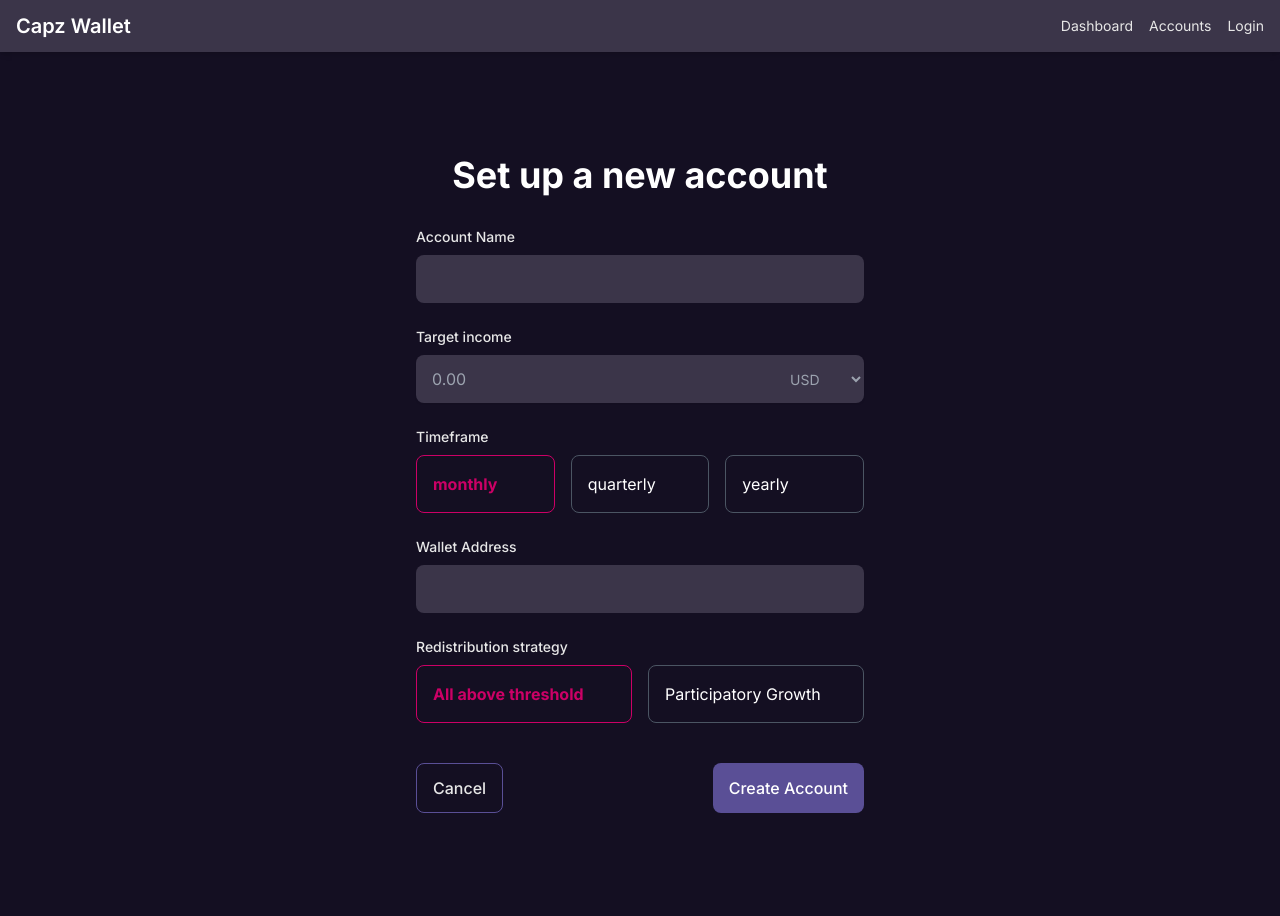
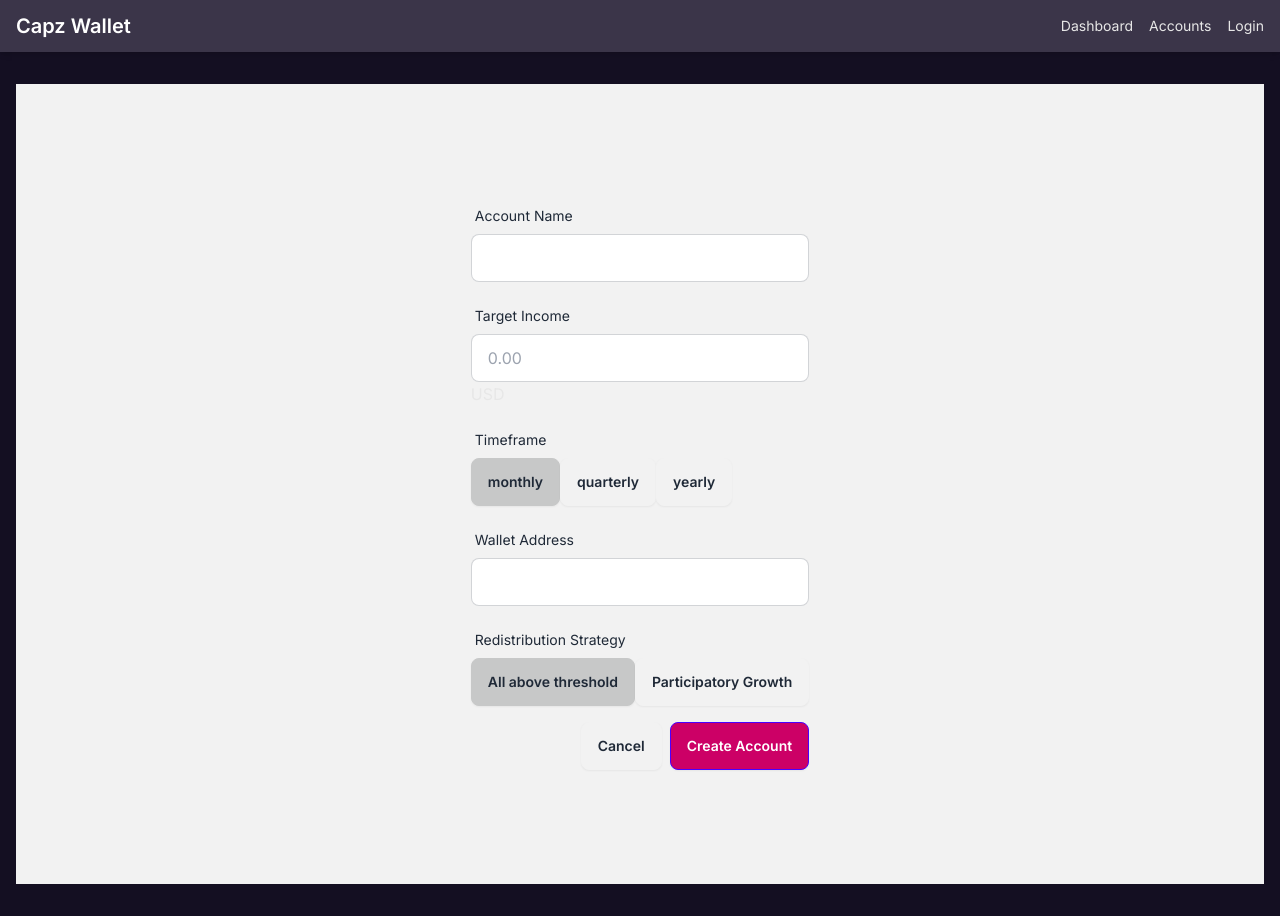
Before and after one commit to syntrofi/capz, a Next.js app: page /wallet-setup in a window 1280 px wide. Built offline with nearby package versions, Linux system fonts and the light colour scheme.

Commit message:
turned setup form into modal

```diff
--- a/app/accounts/page.tsx
+++ b/app/accounts/page.tsx
@@ -1,23 +1,23 @@
 'use client';
 
-import React from 'react'
-import Link from 'next/link'
-import { useRouter } from 'next/navigation'
-import AccountCard from '@/components/AccountCard'
-import { useWallets } from '@/hooks/useWallets'
+import React, { useState } from 'react';
+import Link from 'next/link';
+import AccountCard from '@/components/AccountCard';
+import WalletSetupModal from '@/components/WalletSetupModal';
+import { useWallets } from '@/hooks/useWallets';
 
-export default function AccountsPage() {
-  const router = useRouter()
-  const wallets = useWallets()
+const AccountsPage: React.FC = () => {
+  const wallets = useWallets();
+  const [isModalOpen, setIsModalOpen] = useState(false);
+
+  const openModal = () => setIsModalOpen(true);
+  const closeModal = () => setIsModalOpen(false);
 
   return (
     <div className="container mx-auto px-4 py-8">
       <div className="flex justify-between items-center mb-6">
-        <h1 className="text-3xl font-bold text-platinum">Your Accounts</h1>
-        <button
-          onClick={() => router.push('/wallet-setup')}
-          className="bg-ultra_violet text-white px-4 py-2 rounded-md hover:bg-opacity-90 transition-colors"
-        >
+        <h1 className="text-3xl font-bold">Your Accounts</h1>
+        <button onClick={openModal} className="btn btn-primary">
           Add New Account
         </button>
       </div>
@@ -29,15 +29,16 @@ export default function AccountsPage() {
         </div>
       ) : (
         <div className="text-center py-8">
-          <p className="mb-4 text-gray-400">You haven't set up any accounts yet.</p>
-          <Link
-            href="/wallet-setup"
-            className="bg-ultra_violet text-white px-4 py-2 rounded-md hover:bg-opacity-90 transition-colors"
-          >
+          <p className="mb-4">You haven't set up any accounts yet.</p>
+          <button onClick={openModal} className="btn btn-primary">
             Set Up an Account
-          </Link>
+          </button>
         </div>
       )}
+
+      <WalletSetupModal isOpen={isModalOpen} onClose={closeModal} />
     </div>
-  )
-}
+  );
+};
+
+export default AccountsPage;
--- a/app/wallet-setup/page.tsx
+++ b/app/wallet-setup/page.tsx
@@ -1,181 +1,12 @@
 'use client';
 
-import React, { useState } from 'react';
-import { useRouter } from 'next/navigation';
-import { walletStorage } from '@/services/localStorage';
+import React from 'react';
+import WalletSetupForm from '@/components/WalletSetupForm';
 
-type TimeFrame = 'monthly' | 'quarterly' | 'yearly';
-type RedistributionStrategy = 'all-above-threshold' | 'participatory-growth';
-
-interface WalletSetupFormState {
-  name: string;
-  targetIncome: string;
-  timeFrame: TimeFrame;
-  address: string;
-  redistributionStrategy: RedistributionStrategy;
-}
-
-const ClickableCard: React.FC<{
-  selected: boolean;
-  onClick: () => void;
-  children: React.ReactNode;
-}> = ({ selected, onClick, children }) => (
-  <div
-    onClick={onClick}
-    className={`cursor-pointer p-4 rounded-lg border transition-all ${
-      selected
-        ? 'border-dogwood_rose text-dogwood_rose font-bold'
-        : 'border-gray-600 text-white hover:border-gray-400'
-    }`}
-  >
-    {children}
-  </div>
-);
-
-export default function WalletSetupForm() {
-  const router = useRouter();
-  const [formState, setFormState] = useState<WalletSetupFormState>({
-    name: '',
-    targetIncome: '',
-    timeFrame: 'monthly',
-    address: '',
-    redistributionStrategy: 'all-above-threshold',
-  });
-
-  const handleInputChange = (e: React.ChangeEvent<HTMLInputElement>) => {
-    const { name, value } = e.target;
-    setFormState(prevState => ({ ...prevState, [name]: value }));
-  };
-
-  const handleCardSelection = (field: keyof WalletSetupFormState) => (value: string) => {
-    setFormState(prevState => ({ ...prevState, [field]: value as any }));
-  };
-
-  const handleSubmit = (e: React.FormEvent) => {
-    e.preventDefault();
-    const newWallet = walletStorage.saveWallet({
-      name: formState.name,
-      targetIncome: parseFloat(formState.targetIncome),
-      timeFrame: formState.timeFrame,
-      address: formState.address,
-      redistributionStrategy: formState.redistributionStrategy,
-    });
-    console.log('Wallet created:', newWallet);
-    router.push('/accounts');
-  };
-
+export default function WalletSetupPage() {
   return (
-    <div className="flex items-center justify-center min-h-screen bg-dark_purple p-4">
-      <div className="w-full max-w-md">
-        <h1 className="text-4xl font-bold text-white mb-8 text-center">Set up a new account</h1>
-        <form onSubmit={handleSubmit} className="space-y-6">
-          <div className="space-y-2">
-            <label htmlFor="name" className="block text-sm font-medium text-platinum">
-              Account Name
-            </label>
-            <input
-              type="text"
-              name="name"
-              id="name"
-              className="bg-english_violet text-white placeholder-gray-400 w-full px-4 py-3 rounded-lg focus:ring-2 focus:ring-ultra_violet focus:border-transparent"
-              value={formState.name}
-              onChange={handleInputChange}
-              required
-            />
-          </div>
-
-          <div className="space-y-2">
-            <label htmlFor="targetIncome" className="block text-sm font-medium text-platinum">
-              Target income
-            </label>
-            <div className="relative rounded-md shadow-sm">
-              <input
-                type="number"
-                name="targetIncome"
-                id="targetIncome"
-                className="bg-english_violet text-white placeholder-gray-400 w-full px-4 py-3 rounded-lg focus:ring-2 focus:ring-ultra_violet focus:border-transparent"
-                placeholder="0.00"
-                value={formState.targetIncome}
-                onChange={handleInputChange}
-                required
-              />
-              <div className="absolute inset-y-0 right-0 flex items-center">
-                <select
-                  id="currency"
-                  name="currency"
-                  className="h-full py-0 pl-2 pr-7 border-transparent bg-transparent text-gray-400 sm:text-sm rounded-md"
-                >
-                  <option>USD</option>
-                </select>
-              </div>
-            </div>
-          </div>
-
-          <div className="space-y-2">
-            <label className="block text-sm font-medium text-platinum">Timeframe</label>
-            <div className="grid grid-cols-3 gap-4">
-              {(['monthly', 'quarterly', 'yearly'] as const).map((option) => (
-                <ClickableCard
-                  key={option}
-                  selected={formState.timeFrame === option}
-                  onClick={() => handleCardSelection('timeFrame')(option)}
-                >
-                  {option}
-                </ClickableCard>
-              ))}
-            </div>
-          </div>
-
-          <div className="space-y-2">
-            <label htmlFor="address" className="block text-sm font-medium text-platinum">
-              Wallet Address
-            </label>
-            <input
-              type="text"
-              name="address"
-              id="address"
-              className="bg-english_violet text-white placeholder-gray-400 w-full px-4 py-3 rounded-lg focus:ring-2 focus:ring-ultra_violet focus:border-transparent"
-              value={formState.address}
-              onChange={handleInputChange}
-              required
-            />
-          </div>
-
-          <div className="space-y-2">
-            <label className="block text-sm font-medium text-platinum">Redistribution strategy</label>
-            <div className="grid grid-cols-2 gap-4">
-              {([
-                { value: 'all-above-threshold', label: 'All above threshold' },
-                { value: 'participatory-growth', label: 'Participatory Growth' },
-              ] as const).map((option) => (
-                <ClickableCard
-                  key={option.value}
-                  selected={formState.redistributionStrategy === option.value}
-                  onClick={() => handleCardSelection('redistributionStrategy')(option.value)}
-                >
-                  {option.label}
-                </ClickableCard>
-              ))}
-            </div>
-          </div>
-
-          <div className="flex justify-between pt-4">
-            <button
-              type="button"
-              onClick={() => router.push('/accounts')}
-              className="px-4 py-3 border border-ultra_violet text-platinum rounded-lg font-medium hover:bg-ultra_violet hover:text-white transition-colors focus:outline-none focus:ring-2 focus:ring-offset-2 focus:ring-ultra_violet"
-            >
-              Cancel
-            </button>
-            <button
-              type="submit"
-              className="px-4 py-3 bg-ultra_violet text-white rounded-lg font-medium hover:bg-opacity-90 transition-colors focus:outline-none focus:ring-2 focus:ring-offset-2 focus:ring-ultra_violet"
-            >
-              Create Account
-            </button>
-          </div>
-        </form>
-      </div>
+    <div className="min-h-screen bg-base-200 flex items-center justify-center p-4 md:p-8">
+      <WalletSetupForm />
     </div>
   );
 }
--- a/components/AccountCard.tsx
+++ b/components/AccountCard.tsx
@@ -1,11 +1,11 @@
-import React from 'react'
-import Link from 'next/link'
+import React from 'react';
+import Link from 'next/link';
 
 interface AccountCardProps {
   wallet: {
     id: string;
     name: string;
-    targetIncome: number;
+    targetIncome: string | number | null | undefined;
     timeFrame: string;
     address: string;
     redistributionStrategy: string;
@@ -13,45 +13,53 @@ interface AccountCardProps {
   }
 }
 
-export default function AccountCard({ wallet }: AccountCardProps) {
-  const percentageFilled = (wallet.balance / wallet.targetIncome) * 100
+const AccountCard: React.FC<AccountCardProps> = ({ wallet }) => {
+  const targetIncome = typeof wallet.targetIncome === 'string'
+    ? parseFloat(wallet.targetIncome)
+    : typeof wallet.targetIncome === 'number'
+      ? wallet.targetIncome
+      : 0;
+
+  const percentageFilled = targetIncome > 0 ? (wallet.balance / targetIncome) * 100 : 0;
 
   const copyToClipboard = () => {
     navigator.clipboard.writeText(wallet.address)
       .then(() => alert('Address copied to clipboard!'))
-      .catch(err => console.error('Failed to copy: ', err))
-  }
+      .catch(err => console.error('Failed to copy: ', err));
+  };
 
   return (
-    <div className="bg-english_violet p-6 rounded-lg shadow-md border border-gray-700">
-      <h2 className="text-xl font-semibold mb-4 text-platinum">{wallet.name}</h2>
-      <div className="mb-4">
-        <div className="flex justify-between mb-1 text-gray-300">
+    <div className="card bg-base-100 shadow-xl">
+      <div className="card-body">
+        <h2 className="card-title">{wallet.name}</h2>
+        <div className="my-4">
+          <div className="flex justify-between mb-1 text-sm">
             <span>Balance: ${wallet.balance.toFixed(2)}</span>
-          <span>Target: ${wallet.targetIncome.toFixed(2)}</span>
+            <span>Target: ${targetIncome.toFixed(2)}</span>
           </div>
-        <div className="w-full bg-gray-700 rounded-full h-2.5">
-          <div
-            className="bg-ultra_violet h-2.5 rounded-full"
-            style={{ width: `${percentageFilled}%` }}
-          ></div>
-        </div>
+          <progress
+            className="progress progress-primary w-full"
+            value={percentageFilled}
+            max="100"
+          ></progress>
         </div>
         <div className="flex items-center justify-between mb-4">
-        <span className="text-sm text-gray-400">{wallet.address}</span>
+          <span className="text-xs truncate w-3/4">{wallet.address}</span>
           <button
             onClick={copyToClipboard}
-          className="text-ultra_violet hover:text-dogwood_rose"
+            className="btn btn-ghost btn-xs"
           >
             Copy
           </button>
         </div>
-      <Link
-        href={`/accounts/${wallet.id}`}
-        className="text-ultra_violet hover:text-dogwood_rose text-sm"
-      >
+        <div className="card-actions justify-end">
+          <Link href={`/accounts/${wallet.id}`} className="btn btn-primary btn-sm">
             Details
           </Link>
         </div>
-  )
-}
+      </div>
+    </div>
+  );
+};
+
+export default AccountCard;
--- a/components/WalletSetupForm.tsx
+++ b/components/WalletSetupForm.tsx
@@ -1,10 +1,25 @@
+'use client';
+
 import React, { useState } from 'react';
 import { useRouter } from 'next/navigation';
 import { walletStorage } from '@/services/localStorage';
 
-// ... (previous type definitions remain the same)
+type TimeFrame = 'monthly' | 'quarterly' | 'yearly';
+type RedistributionStrategy = 'all-above-threshold' | 'participatory-growth';
 
-export default function WalletSetupForm() {
+interface WalletSetupFormState {
+  name: string;
+  targetIncome: string;
+  timeFrame: TimeFrame;
+  address: string;
+  redistributionStrategy: RedistributionStrategy;
+}
+
+interface WalletSetupFormProps {
+  onClose: () => void;
+}
+
+const WalletSetupForm: React.FC<WalletSetupFormProps> = ({ onClose }) => {
   const router = useRouter();
   const [formState, setFormState] = useState<WalletSetupFormState>({
     name: '',
@@ -16,16 +31,26 @@ export default function WalletSetupForm() {
   const [errors, setErrors] = useState<Partial<WalletSetupFormState>>({});
   const [submitError, setSubmitError] = useState<string | null>(null);
 
-  // ... (handleInputChange, handleCardSelection, and validateField functions remain the same)
+  const handleInputChange = (e: React.ChangeEvent<HTMLInputElement>) => {
+    const { name, value } = e.target;
+    setFormState(prevState => ({ ...prevState, [name]: value }));
+    validateField(name, value);
+  };
+
+  const handleCardSelection = (field: keyof WalletSetupFormState) => (value: string) => {
+    setFormState(prevState => ({ ...prevState, [field]: value as any }));
+  };
+
+  const validateField = (name: string, value: string) => {
+    // ... (validation logic remains the same)
+  };
 
   const handleSubmit = async (e: React.FormEvent) => {
     e.preventDefault();
     setSubmitError(null);
 
-    // Validate all fields
     Object.entries(formState).forEach(([key, value]) => validateField(key, value as string));
 
-    // Check if there are any errors
     if (Object.values(errors).every(error => error === '')) {
       try {
         const newWallet = walletStorage.saveWallet({
@@ -36,7 +61,8 @@ export default function WalletSetupForm() {
           redistributionStrategy: formState.redistributionStrategy,
         });
         console.log('Wallet created:', newWallet);
-        router.push('/accounts');
+        onClose(); // Close the modal
+        router.refresh(); // Refresh the page to show the new wallet
       } catch (error) {
         setSubmitError('Failed to create wallet. Please try again.');
         console.error('Error creating wallet:', error);
@@ -47,16 +73,14 @@ export default function WalletSetupForm() {
   };
 
   return (
-    <div className="flex items-center justify-center min-h-screen bg-base-200 p-4">
-      <div className="w-full max-w-md">
-        <h1 className="text-4xl font-bold text-base-content mb-8 text-center">Set up a new account</h1>
+    <form onSubmit={handleSubmit} className="space-y-4">
       {submitError && (
-          <div className="alert alert-error mb-6">
+        <div className="alert alert-error">
           <svg xmlns="http://www.w3.org/2000/svg" className="stroke-current shrink-0 h-6 w-6" fill="none" viewBox="0 0 24 24"><path strokeLinecap="round" strokeLinejoin="round" strokeWidth="2" d="M10 14l2-2m0 0l2-2m-2 2l-2-2m2 2l2 2m7-2a9 9 0 11-18 0 9 9 0 0118 0z" /></svg>
           <span>{submitError}</span>
         </div>
       )}
-        <form onSubmit={handleSubmit} className="space-y-6">
+
       <div className="form-control">
         <label className="label">
           <span className="label-text">Account Name</span>
@@ -64,7 +88,7 @@ export default function WalletSetupForm() {
         <input
           type="text"
           name="name"
-              className="input input-bordered w-full"
+          className={`input input-bordered w-full ${errors.name ? 'input-error' : ''}`}
           value={formState.name}
           onChange={handleInputChange}
           required
@@ -80,7 +104,7 @@ export default function WalletSetupForm() {
           <input
             type="text"
             name="targetIncome"
-                className="input input-bordered w-full"
+            className={`input input-bordered w-full ${errors.targetIncome ? 'input-error' : ''}`}
             placeholder="0.00"
             value={formState.targetIncome}
             onChange={handleInputChange}
@@ -116,7 +140,7 @@ export default function WalletSetupForm() {
         <input
           type="text"
           name="address"
-              className="input input-bordered w-full"
+          className={`input input-bordered w-full ${errors.address ? 'input-error' : ''}`}
           value={formState.address}
           onChange={handleInputChange}
           required
@@ -145,23 +169,12 @@ export default function WalletSetupForm() {
         </div>
       </div>
 
-          <div className="flex justify-between pt-4">
-            <button
-              type="button"
-              onClick={() => router.push('/accounts')}
-              className="btn btn-outline"
-            >
-              Cancel
-            </button>
-            <button
-              type="submit"
-              className="btn btn-primary"
-            >
-              Create Account
-            </button>
+      <div className="modal-action">
+        <button type="button" className="btn" onClick={onClose}>Cancel</button>
+        <button type="submit" className="btn btn-primary">Create Account</button>
       </div>
     </form>
-      </div>
-    </div>
   );
-}
+};
+
+export default WalletSetupForm;
--- /dev/null
+++ b/components/WalletSetupModal.tsx
@@ -0,0 +1,26 @@
+'use client';
+
+import React from 'react';
+import WalletSetupForm from './WalletSetupForm';
+
+interface WalletSetupModalProps {
+  isOpen: boolean;
+  onClose: () => void;
+}
+
+const WalletSetupModal: React.FC<WalletSetupModalProps> = ({ isOpen, onClose }) => {
+  if (!isOpen) return null;
+
+  return (
+    <div className="modal modal-open">
+      <div className="modal-box relative w-11/12 max-w-3xl">
+        <label htmlFor="wallet-setup-modal" className="btn btn-sm btn-circle absolute right-2 top-2" onClick={onClose}>✕</label>
+        <h3 className="font-bold text-lg mb-4">Set up a new account</h3>
+        <WalletSetupForm onClose={onClose} />
+      </div>
+      <label className="modal-backdrop" onClick={onClose}></label>
+    </div>
+  );
+};
+
+export default WalletSetupModal;
```
Lines whose indentation alone changed are shown as unchanged.
